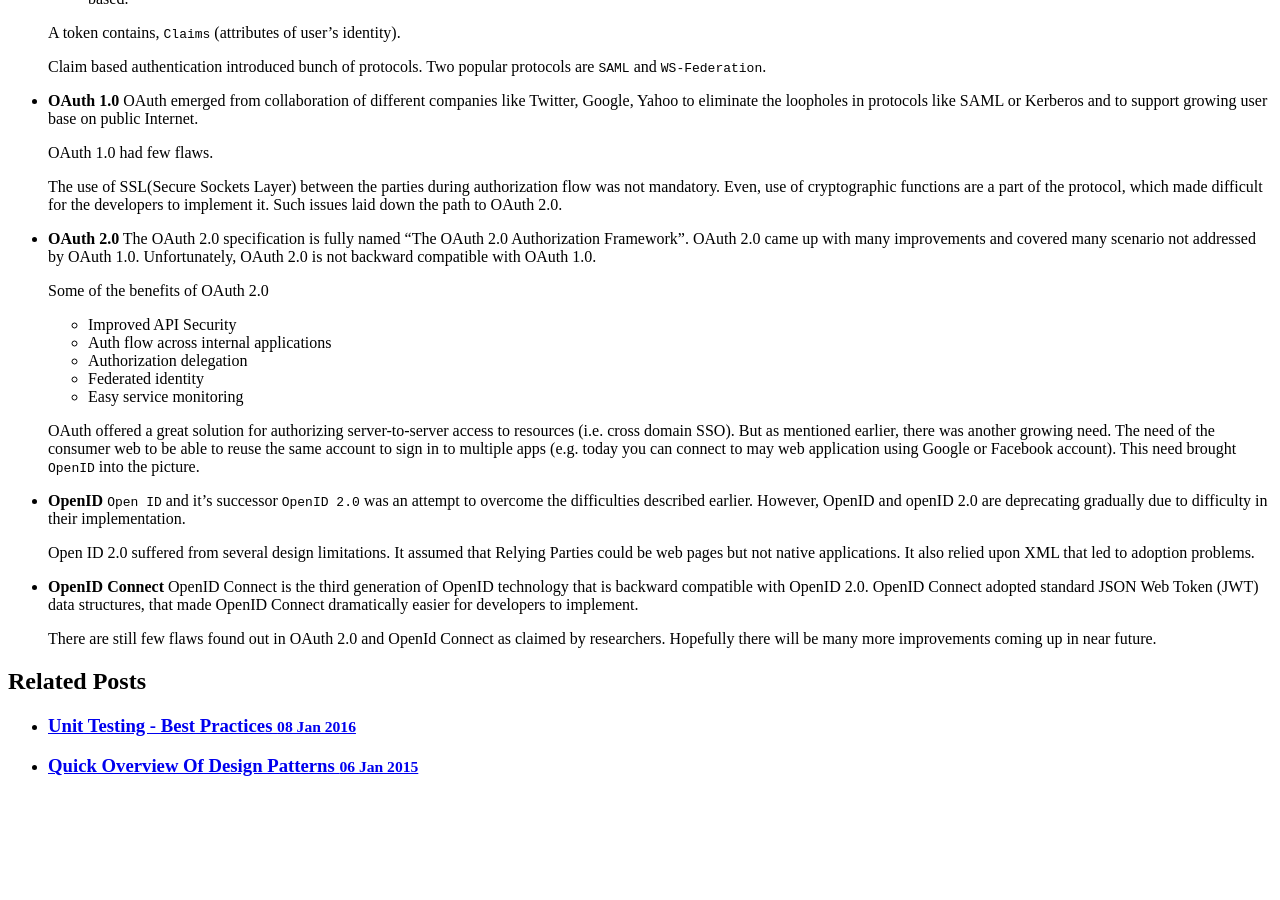
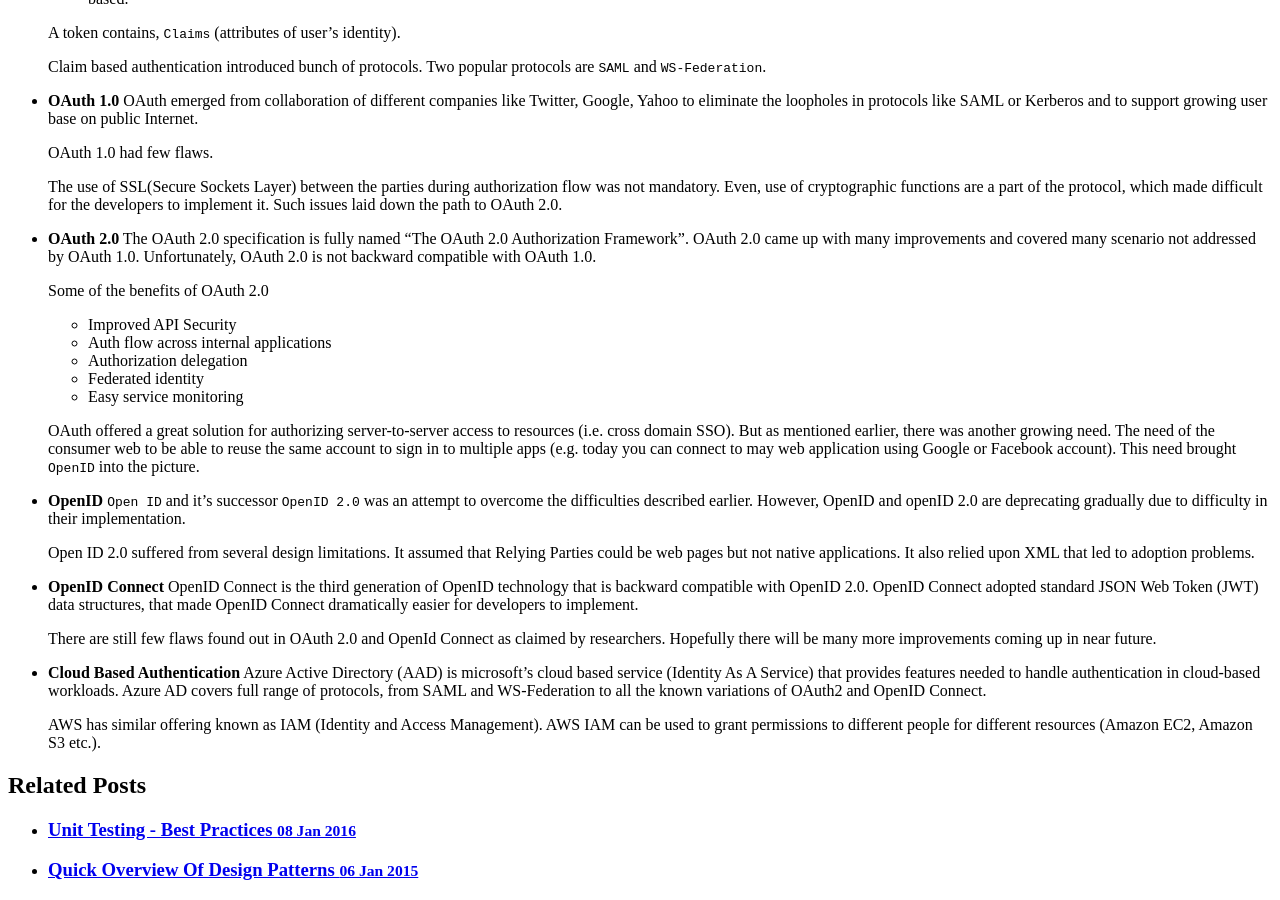
Before and after one commit to rabibiswal/rabibiswal.github.io, a Jekyll site: the page built from _posts/2016-01-15-a-brief-on-authentiction-mechanism.md, in a window 1280 px wide and 900 px high, scrolled down 706 px. Built offline with Jekyll 4.4.1, drawn with Linux system fonts in a browser that asks for light colours; Markdown is read by kramdown in place of the engine named in the settings; before the commit the page ends 1502 px from its top, so only the background shows below that.

Commit message:
Authentication Mechanism : update

```diff
--- a/_posts/2016-01-15-a-brief-on-authentiction-mechanism.md
+++ b/_posts/2016-01-15-a-brief-on-authentiction-mechanism.md
@@ -1,7 +1,7 @@
 ---
 layout: post
 title: A Brief On Authentication Mechanism
-tags: azure AAD authentication beginners
+tags: authentication azure AAD AWS IAM OAuth openid-connect beginners
 ---
 
 I'll take you though the history of authentication mechanism, quickly.
@@ -60,3 +60,8 @@
 	OpenID Connect is the third generation of OpenID technology that is backward compatible with OpenID 2.0. OpenID Connect adopted standard JSON Web Token (JWT) data structures, that made OpenID Connect dramatically easier for developers to implement.
 
 	There are still few flaws found out in OAuth 2.0 and OpenId Connect as claimed by researchers. Hopefully there will be many more improvements coming up in near future.
+
+- **Cloud Based Authentication**
+	Azure Active Directory (AAD) is microsoft's cloud based service (Identity As A Service) that provides features needed to handle authentication in cloud-based workloads. Azure AD  covers full range of protocols, from SAML and WS-Federation to all the known variations of OAuth2 and OpenID Connect.
+
+	AWS has similar offering known as IAM (Identity and Access Management). AWS IAM can be used to grant  permissions to different people for different resources (Amazon EC2, Amazon S3 etc.).
```
